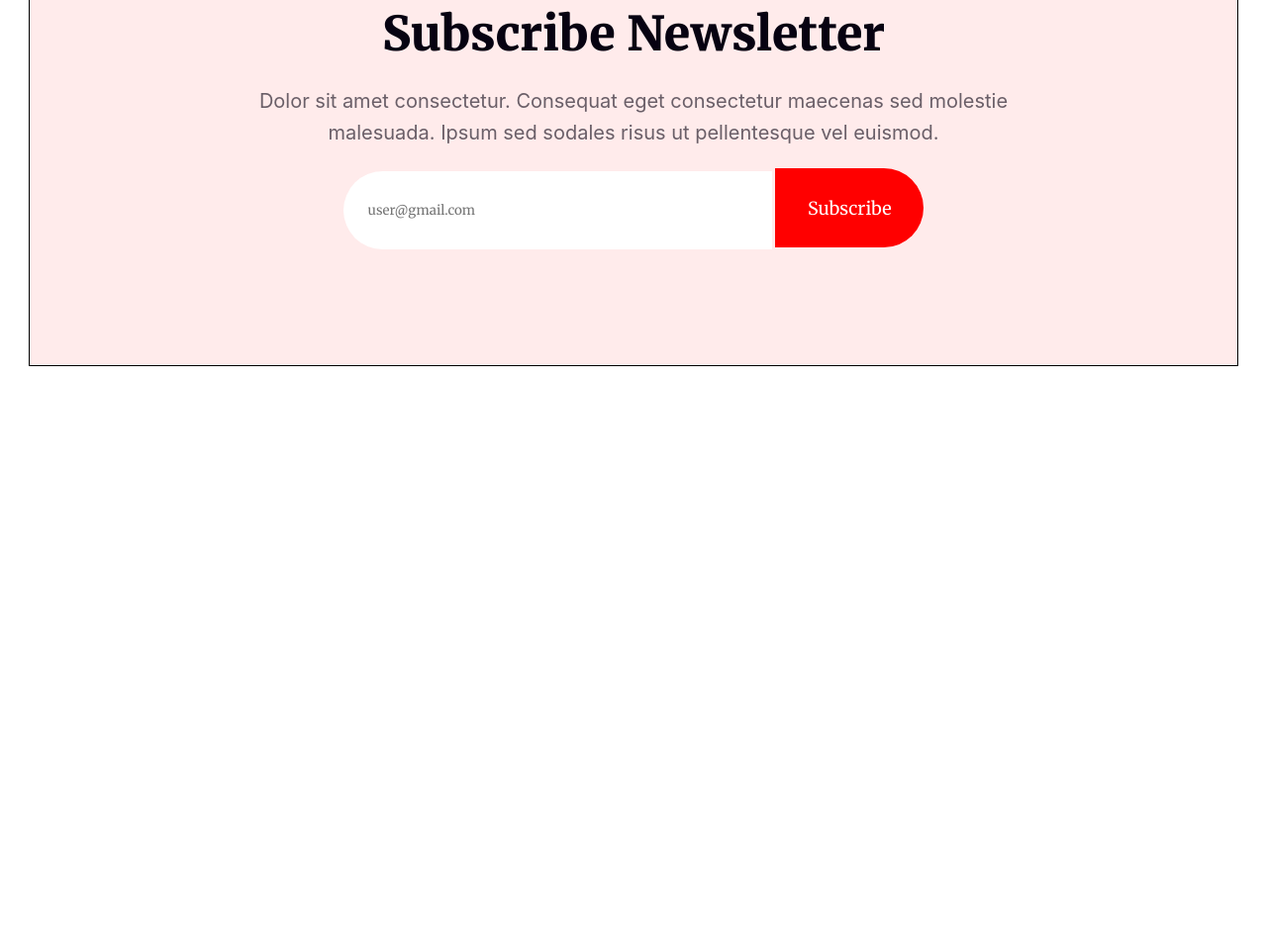
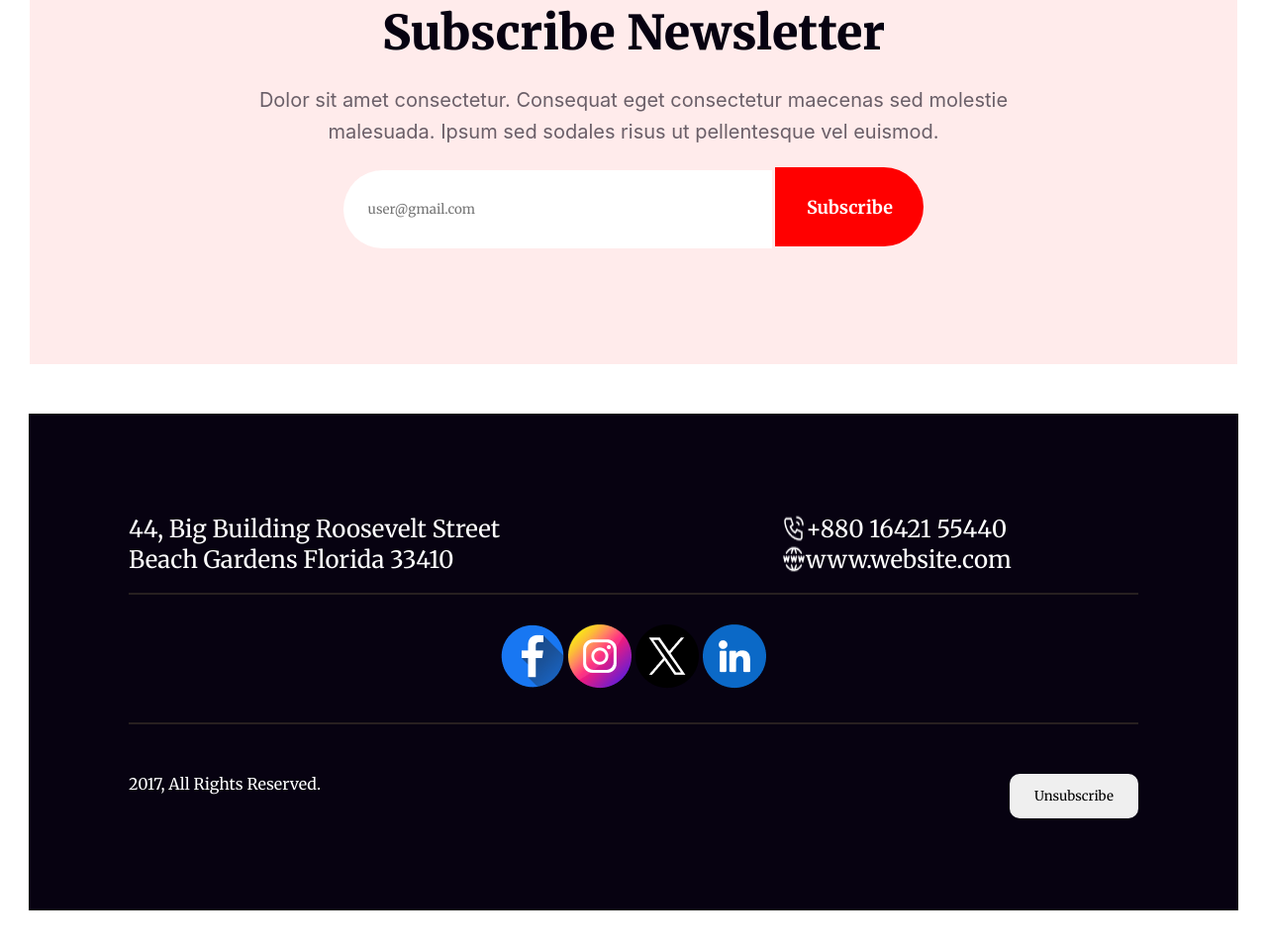
Before and after one commit to salahuddin24/my-first-assaignment, a plain HTML site: page index.html in a window 1280 px wide. Shown: the part 5327-6285 px from the top of the page at 99% size. Before the commit the page ends 5747 px from the top, so only its background shows below. Drawn offline with Linux system fonts and the light colour scheme.

Commit message:
added footer section

```diff
--- a/index.html
+++ b/index.html
@@ -101,8 +101,45 @@
       </div>
     </section>
   </main>
-  <footer>
+  <footer class="footer-area">
+    <div class="footer-text-container">
 
+        <section class="footer-text-container1">
+
+          <div class="footer-section-pera"><p> 44, Big Building Roosevelt Street
+          Beach Gardens Florida 33410</p>
+          </div>
+
+        <div >
+          <div class="footer-website">
+          <img src="./resources/Call.png" alt="">
+          <p>+880 16421 55440</p>
+          </div>
+
+          <div class="footer-website">
+          <img src="./resources/Website.png" alt="">
+          <p>www.website.com</p>
+          </div>
+        </div>
+      </section>
+      <hr>
+
+
+
+     <div class="footer-icon">
+      <img src="./resources/Facebook.png" alt="">
+      <img src="./resources/Instagram.png" alt="">
+      <img src="./resources/Twitter.png" alt="">
+      <img src="./resources/Linkedin.png" alt="">
+     </div>
+     <hr>
+     <div class="footer-end-section">
+      <p class="footer-end">2017, All Rights Reserved.</p>
+      <button class="footer-end" id="unsubscribe"
+      >Unsubscribe</button>
+
+     </div>
+    </div>
   </footer>
 
 </body>
--- a/style.css
+++ b/style.css
@@ -276,7 +276,6 @@ padding-bottom:50px ;
 .section8{
   height: 610px;
   width: 1220px;
-  border: 1px solid;
   margin: 50px auto;
   background: rgba(255, 0, 0, 0.08);
   text-align: center
@@ -321,8 +320,67 @@ border: none;
   font-size: 18px;
   text-align: center;
   border: none;
-
+  font-weight: 700;
 }
 .section8-btn:hover{
   cursor: pointer;
 }
+
+/* footer style  */
+.footer-area{
+  width: 1220px;
+  height:500px;
+  border: 1px solid;
+  margin: 50px auto;
+  background: #070211;
+}
+
+.footer-text-container{
+   width: 1020px;
+   height: 400px;
+  margin: 100px;
+  color: #FFF;
+
+}
+.footer-text-container1{
+  display: flex;
+}
+.footer-section-pera{
+color: #FFF;
+font-size: 24px;
+font-weight:400;
+width:400px;
+height: 80px;
+padding-right: 260px;
+}
+.footer-website{
+  display:flex;
+  color: #FFF;
+font-size: 24px;
+font-weight: 400;
+}
+.footer-icon{
+  text-align: center;
+  margin: 30px 0px;
+}
+.footer-end-section{
+  display: flex;
+  justify-content: space-between;
+  margin-top: 50px;
+}
+.footer-end{
+  justify-content: flex-end;
+}
+#unsubscribe{
+  width:130px;
+  height: 45px;
+  text-align: center;
+  border-radius: 10px;
+  border: none;
+}
+#unsubscribe:hover{
+  cursor: pointer;
+}
+hr{
+  border: 1px solid rgb(39, 32, 32);
+}
```
